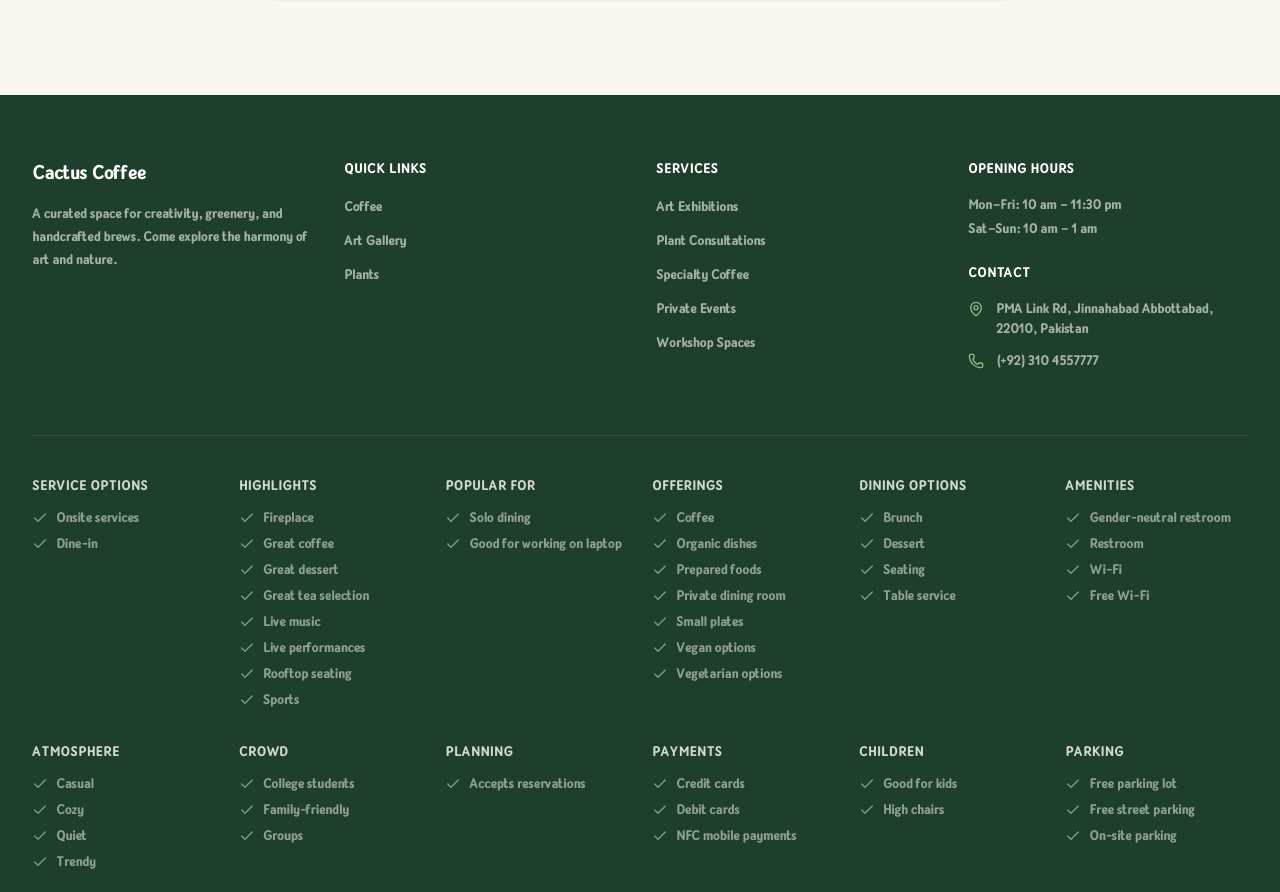
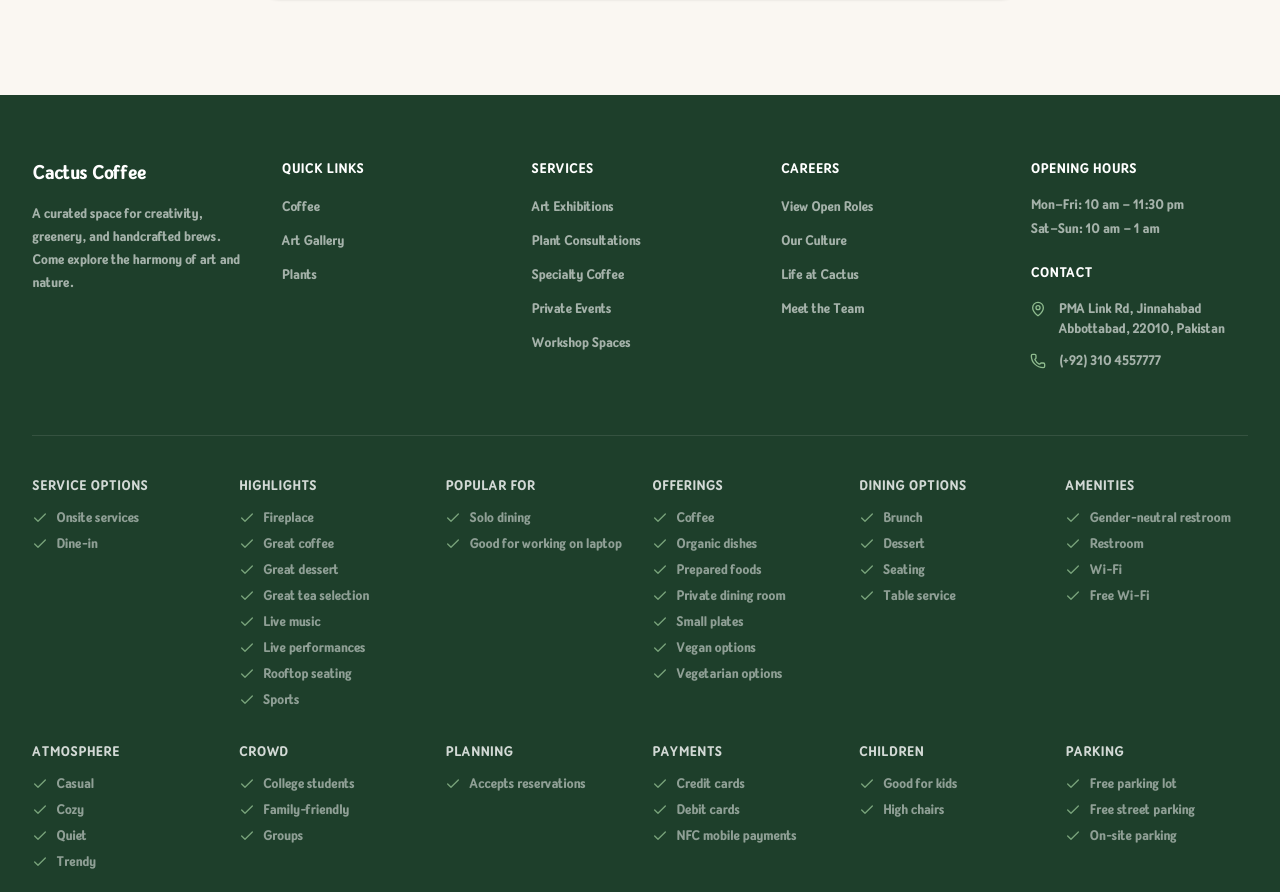
Before and after one commit to zoonfeedback-lab/cactus-coffee, a Next.js app: page / in a window 1280 px wide. Shown: the part 4576-5468 px from the top of the page. Built offline with nearby package versions, Linux system fonts and the light colour scheme.

Commit message:
fix(footer): carrer section in footer fixed

```diff
--- a/src/components/layout/Footer.tsx
+++ b/src/components/layout/Footer.tsx
@@ -15,6 +15,13 @@ const services = [
     'Specialty Coffee',
     'Private Events',
     'Workshop Spaces',
+] as const;
+
+const careers = [
+    'View Open Roles',
+    'Our Culture',
+    'Life at Cactus',
+    'Meet the Team',
 ] as const;
 
 const socialLinks = [
@@ -42,7 +49,7 @@ export default function Footer() {
     return (
         <footer className="bg-primary-dark text-white/80">
             <Container>
-                <div className="grid gap-10 py-16 sm:grid-cols-2 lg:grid-cols-4 lg:gap-8">
+                <div className="grid gap-10 py-16 sm:grid-cols-2 lg:grid-cols-5 lg:gap-8">
                     {/* Brand */}
                     <div>
                         <h3 className="mb-4 font-heading text-xl font-bold text-white">
@@ -82,6 +89,20 @@ export default function Footer() {
                             {services.map((service) => (
                                 <li key={service}>
                                     <span className="text-sm text-white/60">{service}</span>
+                                </li>
+                            ))}
+                        </ul>
+                    </div>
+
+                    {/* Careers */}
+                    <div>
+                        <h4 className="mb-4 text-sm font-semibold uppercase tracking-wider text-white">
+                            Careers
+                        </h4>
+                        <ul className="space-y-2.5">
+                            {careers.map((career) => (
+                                <li key={career}>
+                                    <span className="text-sm text-white/60 hover:text-white transition-colors cursor-pointer">{career}</span>
                                 </li>
                             ))}
                         </ul>
```
